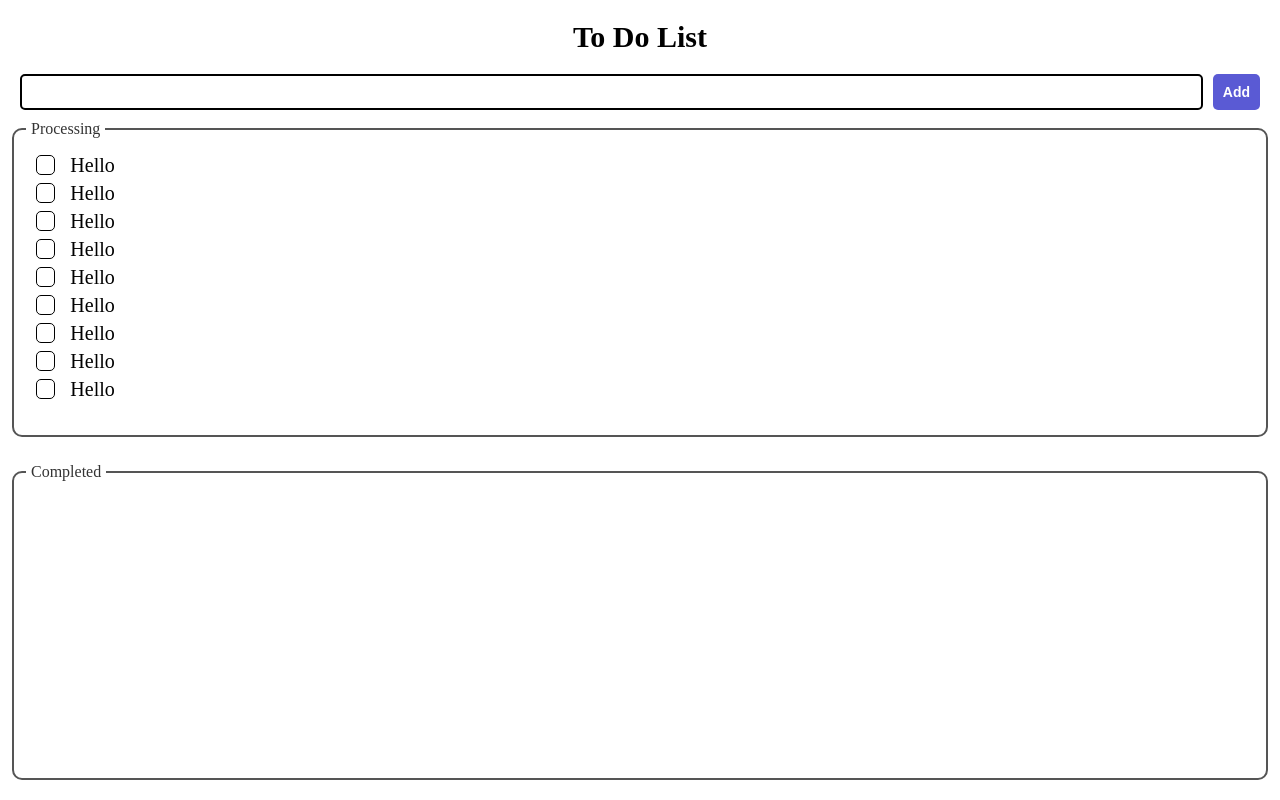
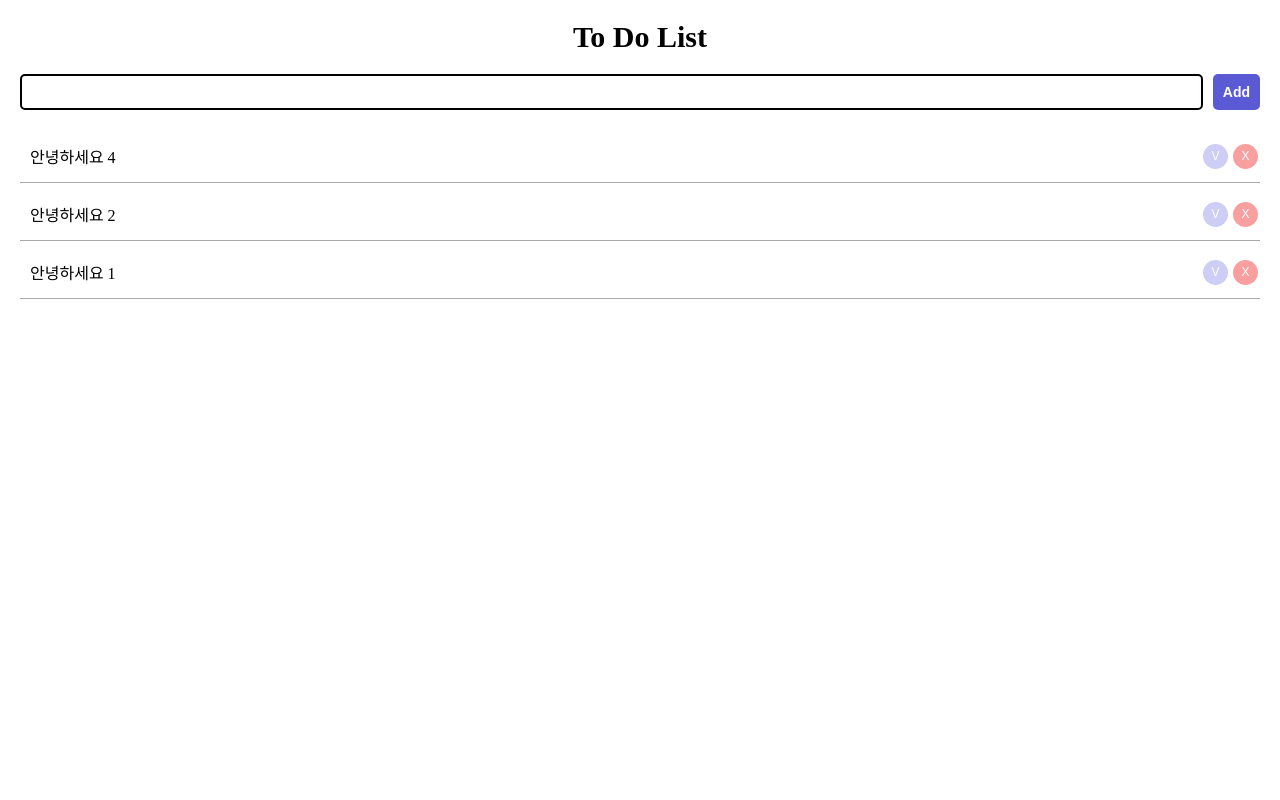
Before and after one commit to sqhtjs0104/todolist, a React (Create React App) app: page / in a window 1280 px wide. Built offline with nearby package versions, Linux system fonts and the light colour scheme; the HTML template or start-up script is replaced by a standard one.

Commit message:
Change structure

```diff
--- a/package.json
+++ b/package.json
@@ -6,6 +6,7 @@
     "@testing-library/jest-dom": "^5.14.1",
     "@testing-library/react": "^13.0.0",
     "@testing-library/user-event": "^13.2.1",
+    "lodash": "^4.17.21",
     "react": "^18.2.0",
     "react-dom": "^18.2.0",
     "react-scripts": "5.0.1",
--- a/src/App.js
+++ b/src/App.js
@@ -1,5 +1,6 @@
-import React, { memo } from 'react';
+import React, { memo, useCallback, useEffect, useState } from 'react';
 import styled from 'styled-components';
+import { cloneDeep, remove, find } from 'lodash';
 
 import Todo from './components/Todo';
 
@@ -62,22 +63,10 @@ const Main = styled.div`
     display: flex;
     flex-flow: column nowrap;
     justify-content: space-between;
-  }
-
-  fieldset {
-    border: 2px solid #555;
-    border-radius: 10px;
-    height: 45%;
-
-    legend {
-      font-size: 16px;
-      padding: 0px 5px;
-      color: #333;
-    }
 
     ul {
+      margin: 0;
       padding: 10px;
-      margin: 0;
       list-style: none;
       display: block;
       width: 100%;
@@ -104,37 +93,94 @@ const Main = styled.div`
       }
     }
   }
-`
+`;
+
+const test = [
+  {
+    id: 1,
+    content: "안녕하세요 1",
+    checked: false,
+  },
+  {
+    id: 2,
+    content: "안녕하세요 2",
+    checked: false,
+  },
+  {
+    id: 3,
+    content: "안녕하세요 3",
+    checked: true,
+  },
+  {
+    id: 4,
+    content: "안녕하세요 4",
+    checked: false,
+  },
+  {
+    id: 5,
+    content: "안녕하세요 5",
+    checked: true,
+  },
+]
 
 const App = memo(() => {
+  const [todos, setTodos] = useState([]);
+
+  useEffect(() => {
+    const temp = [];
+    for (let i = test.length - 1; i >= 0; i--) {
+      temp.push(test[i]);
+    }
+    setTodos(temp);
+  }, []);
+
+  const [newTodoValue, setNewTodoValue] = useState(null);
+
+  const onNewTodoChange = useCallback(e => {
+    setNewTodoValue(e.currentTarget.value);
+  }, []);
+
+  const onTodoChange = useCallback(e => {
+    const id = parseInt(e.currentTarget.dataset.id);
+
+    setTodos(state => {
+      const temp = cloneDeep(state);
+      const item = remove(temp, {id: id})[0];
+      item.checked = !item.checked;
+      temp.unshift(item);
+      return temp;
+    });
+  }, []);
+
+  useEffect(() => {
+    console.log(todos);
+  }, [todos]);
+
   return (
     <Main>
       <h1 className='title'>To Do List</h1>
       <div className='adding'> {/** 상단 제어 영역 */}
-        <input type="text" />
+        <input type="text" id='newTodo' onChange={onNewTodoChange} />
         <button>Add</button>
       </div>
 
       <div className='list'>
-        <fieldset className='processing'>
-          <legend>Processing</legend>
-          <ul id='processingList'> {/** 중단 현재 Todo list 영역 */}
-            <Todo number={1} />
-            <Todo number={2} />
-            <Todo number={3} />
-            <Todo number={4} />
-            <Todo number={5} />
-            <Todo number={6} />
-            <Todo number={7} />
-            <Todo number={8} />
-            <Todo number={9} />
-          </ul>
-        </fieldset>
-        <fieldset className='completed'>
-          <legend>Completed</legend>
-          <ul id='completedList'> {/** 하단 완료한 Todo list 영역 */}
-          </ul>
-        </fieldset>
+        <ul className='processingList'> {/** 중단 현재 Todo list 영역 */}
+          {
+            todos.map((v, i) => {
+              if (!v.checked) {
+                return (
+                  <Todo
+                    key={i}
+                    content={v.content}
+                    id={v.id}
+                    onTodoChange={onTodoChange}
+                  />
+                )
+              } else return '';
+            })
+          }
+        </ul>
       </div>
     </Main>
   );
--- a/src/components/Todo.js
+++ b/src/components/Todo.js
@@ -5,96 +5,82 @@ const TodoItem = styled.li`
 	display: flex;
 	flex-flow: row nowrap;
 	align-items: center;
+	padding: 8px 2px;
+	border-bottom: 1px solid #aaa;
 
-	transition: all 0.5s;
-  animation: appear 0.6s ease-in-out;
+  animation: appear 0.3s ease-in-out;
   @keyframes appear {
     0% {
-      scale: 0.7;
-    }
-    50% {
-      scale: 1.05;
+      transform: translate(0, 10px);
+			opacity: 0.8;
     }
     100% {
-      scale: 1;
+      transform: translate(0, 0);
+			opacity: 1;
     }
   }
 
-	input[type="checkbox"] {
-		display: none;
-	}
+	span {
+		flex: 1;
+		padding: 6px 2px 6px 8px;
+		border-radius: 5px;
 
-	label {
-		display: inline-block;
-		width: 20px;
-		height: 20px;
-		border: 1px solid #000;
-		border-radius: 5px;
-		background-color: #fff;
-		color: white;
-		transition: all 0.5s;
-		box-sizing: border-box;
-		margin-right: 10px;
-		text-align: center;
+		transition: all 0.4s;
 
 		&:hover {
 			cursor: pointer;
+			background-color: #edf8e6;
+		}
+
+		&:active {
+			background-color: #adb9ad;
 		}
 	}
 
-	input[type="checkbox"]:checked + label {
-		background-color: #5a5ada;
-	}
+	button {
+		width: 25px;
+		height: 25px;
+		font-size: 12px;
+		border: none;
+		border-radius: 50%;
+		margin-left: 5px;
+		color: #fff;
 
-	span {
-		margin-right: 5px;
-		font-size: 20px;
-		transition: all 0.5s;
-
-		display: block;
-		width: 100%;
-		border-radius: 5px;
-		padding: 0 5px;
+		transition: all 0.2s;
 
 		&:hover {
 			cursor: pointer;
-			background-color: #89cf89;
+			scale: 1.1;
 		}
-	}
 
-	input[type="checkbox"]:checked + label + span {
-		text-decoration: line-through;
-		color: #333;
+		&:active {
+			scale: 1;
+		}
 
-		&:hover {
-			background-color: #aaa;
+		&:first-of-type {
+      background-color: #cdcdf5;
+
+      &:active {
+        background-color: #7c7cf0;
+      }
+		}
+
+		&:last-of-type {
+      background-color: #fa9f9f;
+
+      &:active {
+      	background-color: #eb5858;
+      }
 		}
 	}
 `
 
 const Todo = memo(props => {
-	const onTodoChange = useCallback(e => {
-		const todo = document.querySelector(`#todo${props.number}`);
-		const isChecked = e.currentTarget.checked;
-		console.log(isChecked);
-
-		let parent = null;
-		if (isChecked) {
-			parent = document.querySelector('#completedList');
-			parent.appendChild(todo);
-		} else {
-			parent = document.querySelector('#processingList');
-			parent.appendChild(todo);
-		}
-
-		console.log(parent);
-	}, []);
-
 	return (
-		<TodoItem id={`todo${props.number}`}>
-			<input id={`todoCheck${props.number}`} type="checkbox" onChange={onTodoChange} />
-			<label htmlFor={`todoCheck${props.number}`}>V</label>
-			<span>Hello</span>
+		<TodoItem>
+			<span>{props.content}</span>
+			<button>V</button>
+			<button>X</button>
 		</TodoItem>
 	);
 });
```
Also changed, not shown: 1 other file (tests, documents, lock files or other folders).
